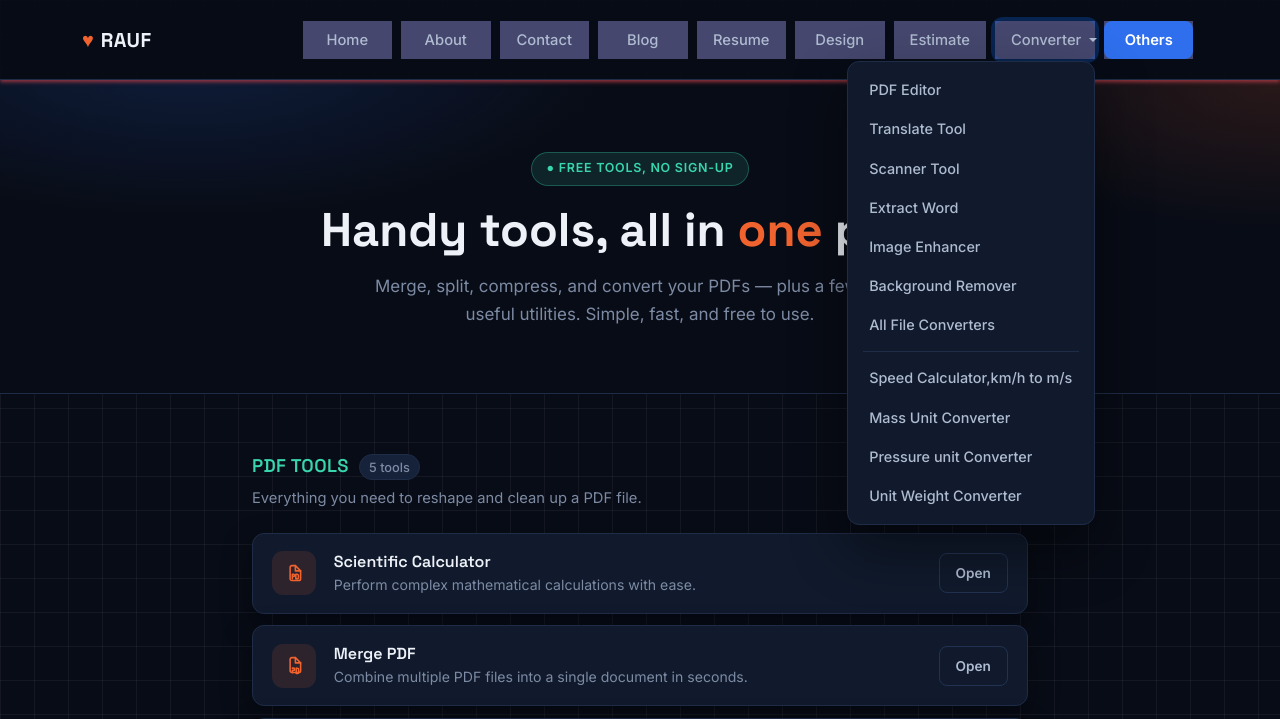
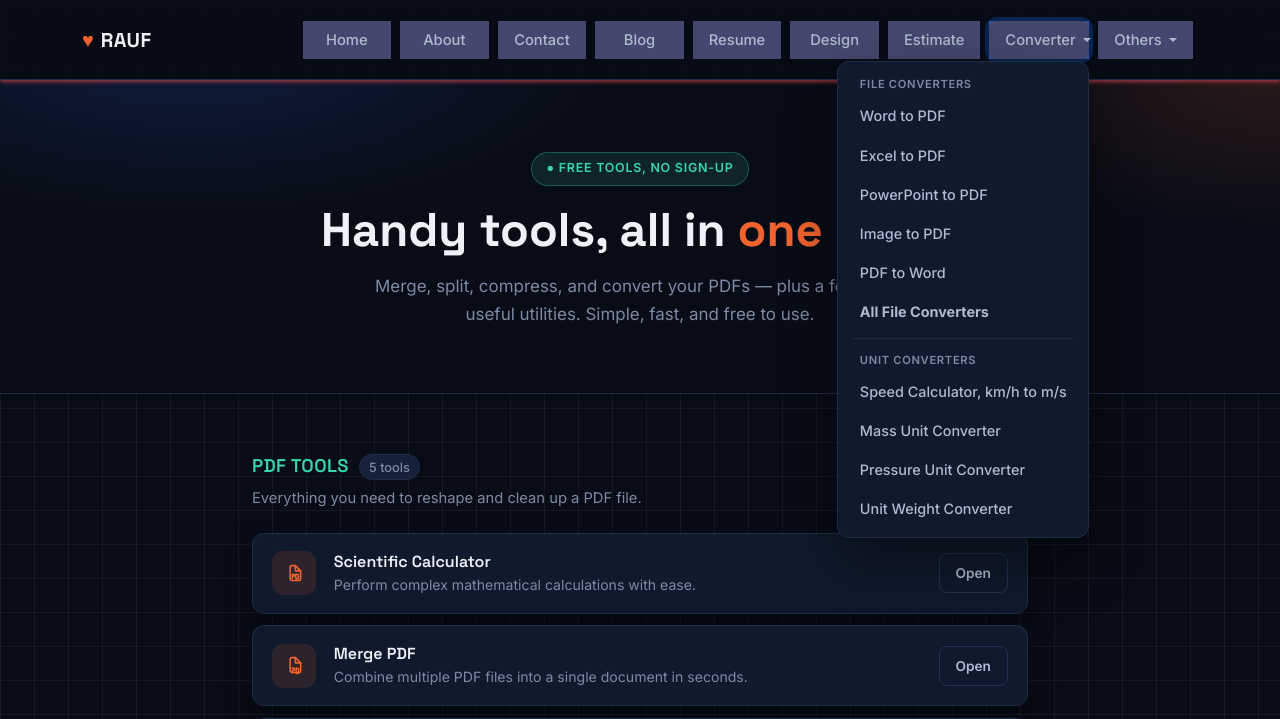
Before and after one commit to 213038045-star/Civil-Engineers-Website, a Flask app: page /others in a window 1280 px wide, after a click on "Converter". Shown: the top 719 px of the page. Run offline with Flask 3, Linux system fonts and the light colour scheme.

Commit message:
update_others

```diff
--- a/templates/others/others.html
+++ b/templates/others/others.html
@@ -97,7 +97,7 @@
             background-image:none !important;
         }
 
-        /* ---------- Converter dropdown ---------- */
+        /* ---------- Dropdowns (Converter + Others) ---------- */
         .dropdown-menu{
             background:var(--panel-800) !important;
             background-image:none !important;
@@ -329,27 +329,55 @@
                     <li class="nav-item"><a class="nav-link" href="/resume">Resume</a></li>
                     <li class="nav-item"><a class="nav-link" href="/design">Design</a></li>
                     <li class="nav-item"><a class="nav-link" href="/estimate">Estimate</a></li>
+
+                    <!-- Converter dropdown -->
                     <li class="nav-item dropdown">
                         <a class="nav-link dropdown-toggle" href="#" id="converterDropdown" role="button" data-bs-toggle="dropdown" aria-expanded="false">
                             Converter
                         </a>
                         <ul class="dropdown-menu dropdown-menu-end" aria-labelledby="converterDropdown">
+                            <li><h6 class="dropdown-header">File Converters</h6></li>
+                            <!-- Replace url_for('converter') with your own endpoints if you have separate pages -->
+                            <li><a class="dropdown-item" href="{{ url_for('converter') }}">Word to PDF</a></li>
+                            <li><a class="dropdown-item" href="{{ url_for('converter') }}">Excel to PDF</a></li>
+                            <li><a class="dropdown-item" href="{{ url_for('converter') }}">PowerPoint to PDF</a></li>
+                            <li><a class="dropdown-item" href="{{ url_for('converter') }}">Image to PDF</a></li>
+                            <li><a class="dropdown-item" href="{{ url_for('pdf_converter') }}">PDF to Word</a></li>
+                            <li><a class="dropdown-item" href="{{ url_for('converter') }}"><strong>All File Converters</strong></a></li>
+                            <li><hr class="dropdown-divider"></li>
+                            <li><h6 class="dropdown-header">Unit Converters</h6></li>
+                            <li><a class="dropdown-item" href="{{ url_for('speed_calculator') }}">Speed Calculator, km/h to m/s</a></li>
+                            <li><a class="dropdown-item" href="{{ url_for('mass_unit') }}">Mass Unit Converter</a></li>
+                            <li><a class="dropdown-item" href="{{ url_for('pressure_converter') }}">Pressure Unit Converter</a></li>
+                            <li><a class="dropdown-item" href="{{ url_for('unit_weight') }}">Unit Weight Converter</a></li>
+                        </ul>
+                    </li>
+
+                    <!-- Others dropdown (still highlighted as active on this page) -->
+                    <li class="nav-item dropdown">
+                        <a class="nav-link dropdown-toggle active" href="#" id="othersDropdown" role="button" data-bs-toggle="dropdown" aria-expanded="false">
+                            Others
+                        </a>
+                        <ul class="dropdown-menu dropdown-menu-end" aria-labelledby="othersDropdown">
+                            <li><h6 class="dropdown-header">Document Tools</h6></li>
                             <li><a class="dropdown-item" href="{{ url_for('pdf_editor') }}">PDF Editor</a></li>
                             <li><a class="dropdown-item" href="{{ url_for('translate_tool') }}">Translate Tool</a></li>
                             <li><a class="dropdown-item" href="{{ url_for('scanner_tool') }}">Scanner Tool</a></li>
                             <li><a class="dropdown-item" href="{{ url_for('extract_word') }}">Extract Word</a></li>
+                            <li><a class="dropdown-item" href="{{ url_for('marge_pdf_tool') }}">Merge PDF</a></li>
+                            <li><a class="dropdown-item" href="{{ url_for('split_pdf_tool') }}">Split PDF</a></li>
+                            <li><a class="dropdown-item" href="{{ url_for('compress_pdf_tool') }}">Compress PDF</a></li>
+                            <li><a class="dropdown-item" href="{{ url_for('code_generator') }}">QR &amp; Barcode Generator</a></li>
+                            <li><a class="dropdown-item" href="{{ url_for('voice_tool') }}">Voice to Text</a></li>
+                            <li><hr class="dropdown-divider"></li>
+                            <li><h6 class="dropdown-header">Image &amp; Math</h6></li>
                             <li><a class="dropdown-item" href="{{ url_for('image_enhancer') }}">Image Enhancer</a></li>
                             <li><a class="dropdown-item" href="{{ url_for('background_remover') }}">Background Remover</a></li>
-                            <li><a class="dropdown-item" href="{{ url_for('converter') }}">All File Converters</a></li>
+                            <li><a class="dropdown-item" href="{{ url_for('scientific_calculator') }}">Scientific Calculator</a></li>
                             <li><hr class="dropdown-divider"></li>
-                            <li><a class="dropdown-item" href="{{ url_for('speed_calculator') }}">Speed Calculator,km/h to m/s</a></li>
-                            <li><a class="dropdown-item" href="{{ url_for('mass_unit') }}">Mass Unit Converter</a></li>
-                            <li><a class="dropdown-item" href="{{ url_for('pressure_converter') }}">Pressure unit Converter</a></li>
-                            <li><a class="dropdown-item" href="{{ url_for('unit_weight') }}">Unit Weight Converter</a></li>
-
+                            <li><a class="dropdown-item" href="/others"><strong>All Tools</strong></a></li>
                         </ul>
                     </li>
-                    <li class="nav-item"><a class="nav-link active" href="/others">Others</a></li>
                 </ul>
             </div>
         </div>
```
